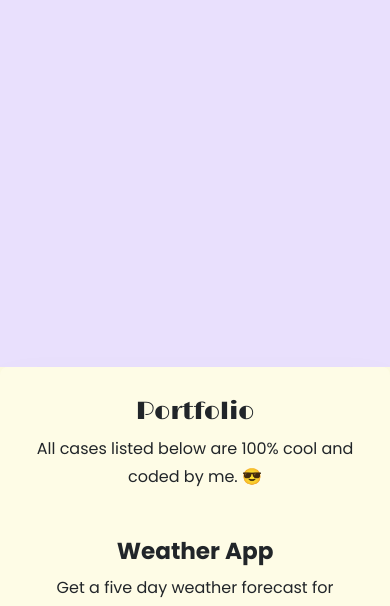
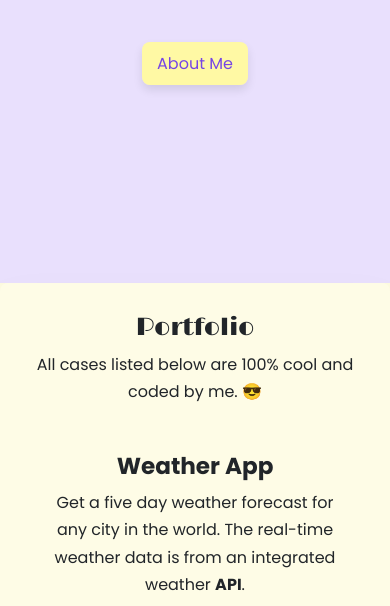
Before and after one commit to juliemeta/portfolio-juliemonefeldt, a plain HTML site: page index.html in a window 390 px wide. Shown: the part 189-795 px from the top of the page. Drawn offline with nearby package versions, Linux system fonts and the light colour scheme.

Commit message:
Changed button link in hero section for medium screen size

```diff
--- a/css/style.css
+++ b/css/style.css
@@ -114,7 +114,7 @@ a:hover {
 
   .hero-section {
     padding: 50px 10px;
-    height: 60vh;
+    height: 50vh;
   }
 
   .main-container {
--- a/index.html
+++ b/index.html
@@ -69,6 +69,11 @@
         <span class="d-none d-md-block"
           ><a href="/#portfolio" class="button primary-button"
             >Portfolio</a
+          ></span
+        >
+        <span class="d-block d-md-none"
+          ><a href="/about.html" class="button primary-button"
+            >About Me</a
           ></span
         >
       </div>
```
